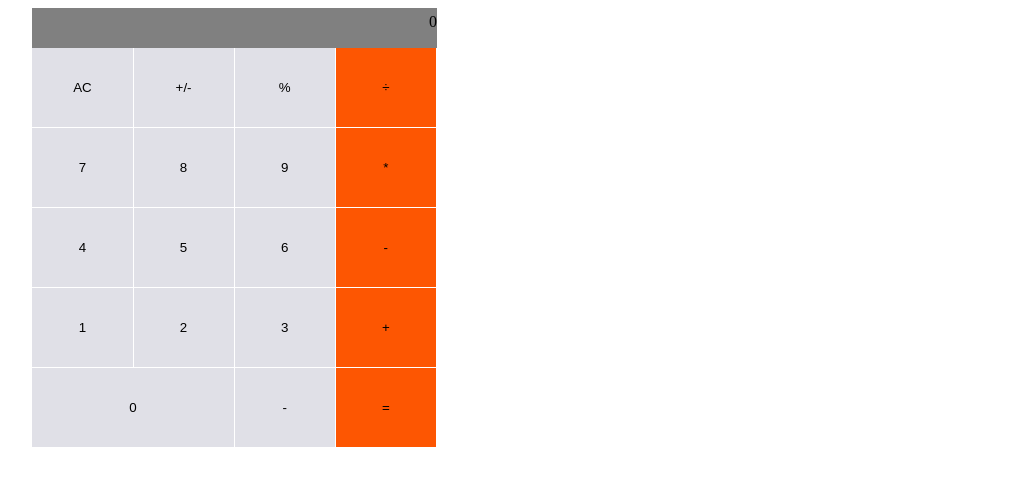
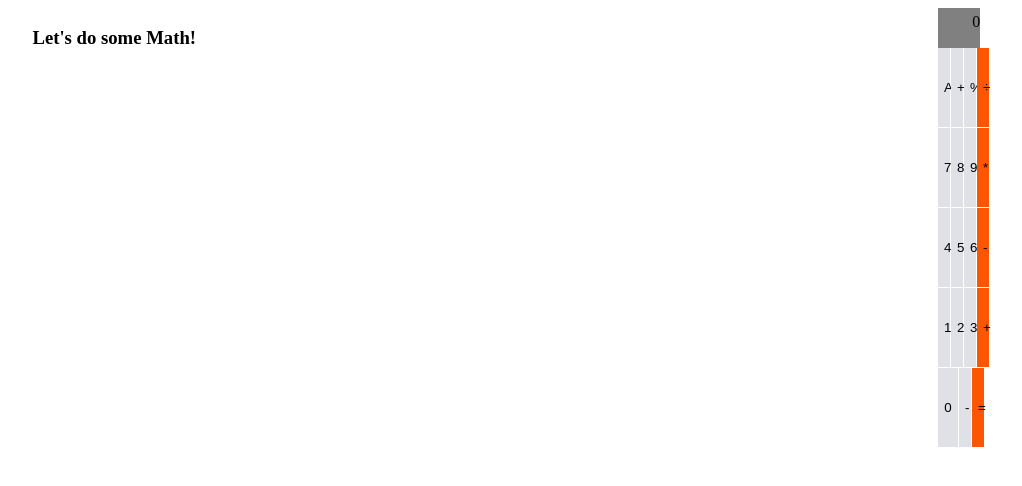
Before and after one commit to Jmagero/my-calculator, a React (Create React App) app: page / in a window 1280 px wide. Shown: the top 486 px of the page, without its empty margins (102-1124 px from the left). Built offline with nearby package versions, Linux system fonts and the light colour scheme.

Commit message:
Add inline style

```diff
--- a/src/components/Calculator.js
+++ b/src/components/Calculator.js
@@ -1,3 +1,4 @@
+/* eslint-disable */
 import React, { useState } from 'react';
 import calculate from '../logic/calculate';
 
@@ -18,7 +19,13 @@ const Calculator = () => {
     }
   };
   return (
-    <div className="wrapper">
+    <div className="wrapper"
+    style={{
+      display: 'flex',
+      justifyContent: "space-between"
+    }}>
+       <h3>Let's do some Math!</h3>
+       <div className="button-wrapper">
         <div className="button-row calculator-display">0</div>
         <div className="button-row">
           <button type="button" value="AC" onClick={handleClick}>AC</button>
@@ -50,6 +57,7 @@ const Calculator = () => {
           <button className="button-right" type="button" value="=" onClick={handleClick}>=</button>
         </div>
        </div>
+    </div>
   );
 };
 
```
Lines whose indentation alone changed are shown as unchanged.
